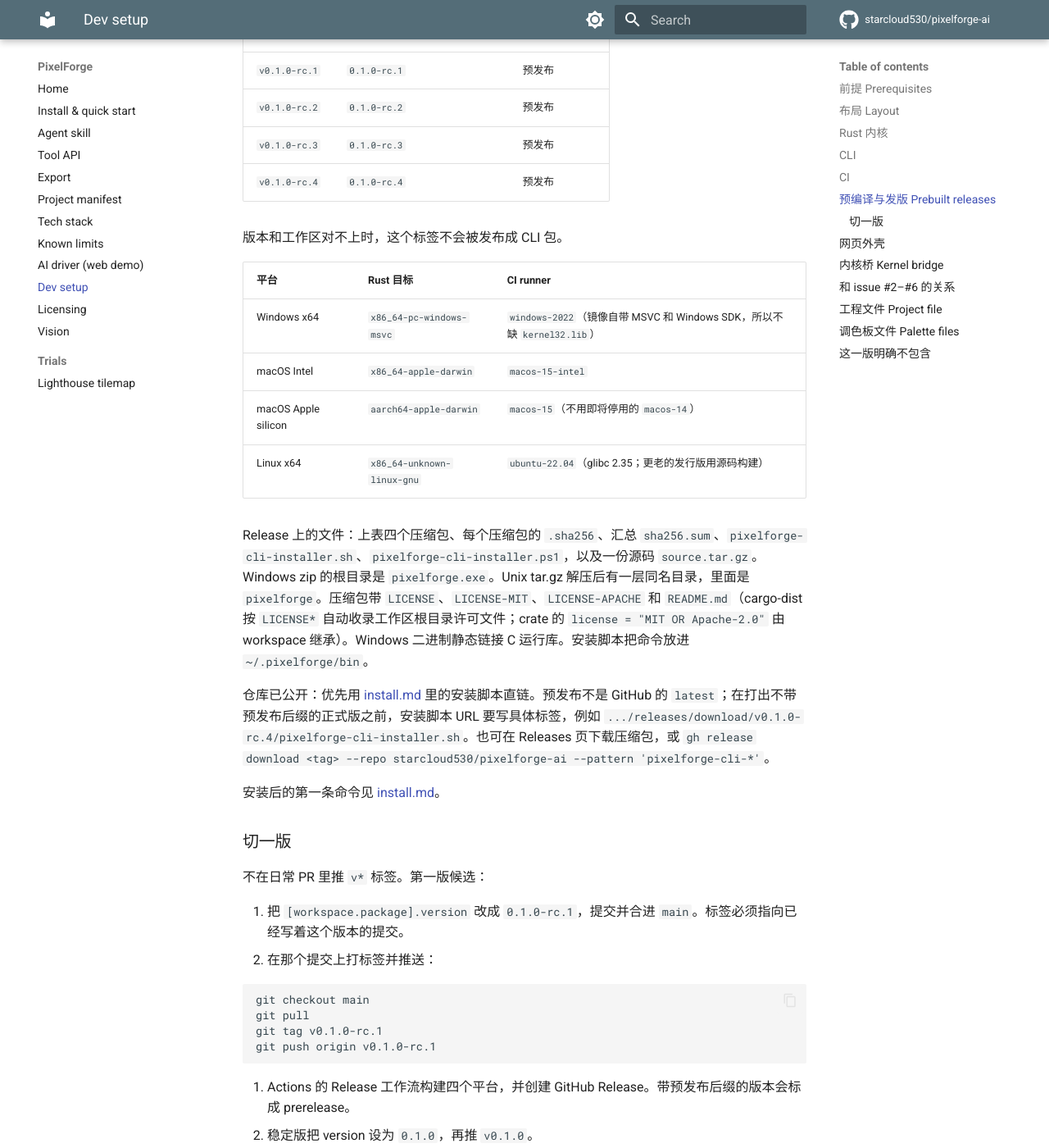
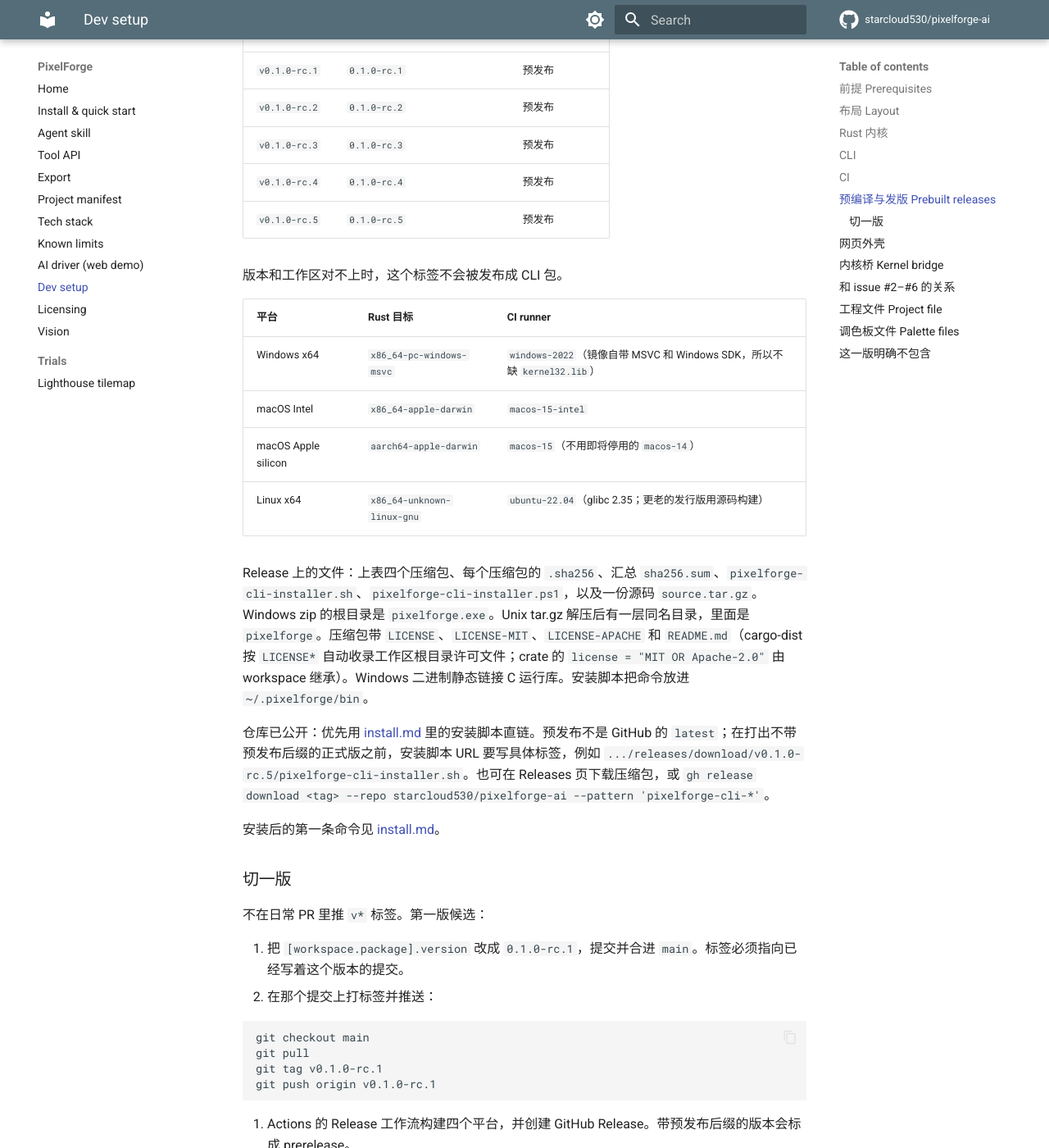
Before and after one commit to starcloud530/pixelforge-ai, an MkDocs documentation site: the page built from docs/dev-setup.md, in a window 1280 px wide and 1400 px high, scrolled down 6814 px. Shown: the whole window at 82% size. Built offline with MkDocs 1.6.1 and Material for MkDocs 9.7.7, drawn with Linux system fonts in a browser that asks for light colours; comment, search, counter and statistics services are not loaded; some of the changed text lies outside the part shown.

Commit message:
chore: bump to 0.1.0-rc.5 for a new prerelease (#156)
Prepare a fresh cargo-dist prerelease cut. Tagging v0.1.0-rc.5 happens
after this lands on main; this commit only aligns the package version
and the current-tag install references.

Co-authored-by: babylion <249539735+starcloud530@users.noreply.github.com>

```diff
--- a/Cargo.toml
+++ b/Cargo.toml
@@ -8,9 +8,9 @@ members = [
 
 [workspace.package]
 edition = "2021"
-# A release tag is `v` plus this string (`v0.1.0`, or `v0.1.0-rc.4` after
+# A release tag is `v` plus this string (`v0.1.0`, or `v0.1.0-rc.5` after
 # this field is set to that). Every crate inherits it. See docs/dev-setup.md.
-version = "0.1.0-rc.4"
+version = "0.1.0-rc.5"
 license = "MIT OR Apache-2.0"
 publish = false
 
--- a/docs/dev-setup.md
+++ b/docs/dev-setup.md
@@ -151,6 +151,7 @@ Pull request 上只跑 `dist plan`，把计划上传为 Actions artifact `artifa
 | `v0.1.0-rc.2` | `0.1.0-rc.2` | 预发布 |
 | `v0.1.0-rc.3` | `0.1.0-rc.3` | 预发布 |
 | `v0.1.0-rc.4` | `0.1.0-rc.4` | 预发布 |
+| `v0.1.0-rc.5` | `0.1.0-rc.5` | 预发布 |
 
 版本和工作区对不上时，这个标签不会被发布成 CLI 包。
 
@@ -163,7 +164,7 @@ Pull request 上只跑 `dist plan`，把计划上传为 Actions artifact `artifa
 
 Release 上的文件：上表四个压缩包、每个压缩包的 `.sha256`、汇总 `sha256.sum`、`pixelforge-cli-installer.sh`、`pixelforge-cli-installer.ps1`，以及一份源码 `source.tar.gz`。Windows zip 的根目录是 `pixelforge.exe`。Unix tar.gz 解压后有一层同名目录，里面是 `pixelforge`。压缩包带 `LICENSE`、`LICENSE-MIT`、`LICENSE-APACHE` 和 `README.md`（cargo-dist 按 `LICENSE*` 自动收录工作区根目录许可文件；crate 的 `license = "MIT OR Apache-2.0"` 由 workspace 继承）。Windows 二进制静态链接 C 运行库。安装脚本把命令放进 `~/.pixelforge/bin`。
 
-仓库已公开：优先用 [install.md](install.md) 里的安装脚本直链。预发布不是 GitHub 的 `latest`；在打出不带预发布后缀的正式版之前，安装脚本 URL 要写具体标签，例如 `.../releases/download/v0.1.0-rc.4/pixelforge-cli-installer.sh`。也可在 Releases 页下载压缩包，或 `gh release download <tag> --repo starcloud530/pixelforge-ai --pattern 'pixelforge-cli-*'`。
+仓库已公开：优先用 [install.md](install.md) 里的安装脚本直链。预发布不是 GitHub 的 `latest`；在打出不带预发布后缀的正式版之前，安装脚本 URL 要写具体标签，例如 `.../releases/download/v0.1.0-rc.5/pixelforge-cli-installer.sh`。也可在 Releases 页下载压缩包，或 `gh release download <tag> --repo starcloud530/pixelforge-ai --pattern 'pixelforge-cli-*'`。
 
 安装后的第一条命令见 [install.md](install.md)。
 
@@ -194,7 +195,7 @@ git push origin v0.1.0-rc.1
 
 *The Release contains the four archives, a `.sha256` next to each, `sha256.sum`, `pixelforge-cli-installer.sh`, `pixelforge-cli-installer.ps1`, and `source.tar.gz`. The Windows zip has `pixelforge.exe` at its root. A Unix tarball has one top directory and `pixelforge` inside it. Archives include `LICENSE`, `LICENSE-MIT`, `LICENSE-APACHE`, and `README.md` (cargo-dist auto-includes workspace-root `LICENSE*` files; crate `license = "MIT OR Apache-2.0"` is inherited from the workspace). The Windows binary links the C runtime statically. The installer scripts place the command in `~/.pixelforge/bin`.*
 
-*The repository is public: prefer the installer URLs in [install.md](install.md). A prerelease is not GitHub `latest`; until a stable tag exists, the installer URL must name the tag, for example `.../releases/download/v0.1.0-rc.4/pixelforge-cli-installer.sh`. Archives on the Releases page and `gh release download` remain valid.*
+*The repository is public: prefer the installer URLs in [install.md](install.md). A prerelease is not GitHub `latest`; until a stable tag exists, the installer URL must name the tag, for example `.../releases/download/v0.1.0-rc.5/pixelforge-cli-installer.sh`. Archives on the Releases page and `gh release download` remain valid.*
 
 *The first commands after install are in [install.md](install.md). Do not push a `v*` tag from an ordinary PR. For the first candidate, set `[workspace.package].version` to `0.1.0-rc.1`, merge that commit to `main`, tag that commit `v0.1.0-rc.1`, and push the tag. The Release workflow then builds the four platforms and opens a GitHub Release marked prerelease. A stable cut sets the version to `0.1.0` and pushes `v0.1.0`.*
 
```
Also changed, not shown: README.md (+6 -6 lines), README.zh_CN.md (+6 -6 lines), docs/index.md (+2 -2 lines), docs/install.md (+5 -5 lines), 4 other files.
